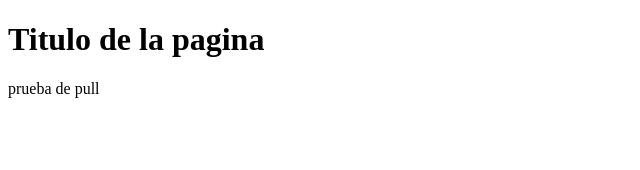
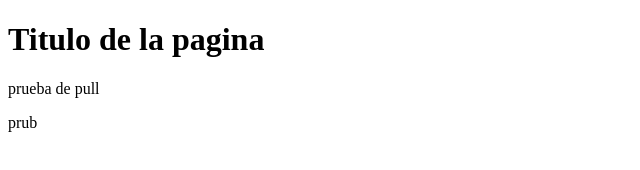
Before and after one commit to martinSchenone/git-2, a plain HTML site: page index.html in a window 1280 px wide. Shown: the full height of the page, 0-640 px from the left. Drawn offline with Linux system fonts and the light colour scheme.

Commit message:
Update index.html

```diff
--- a/index.html
+++ b/index.html
@@ -8,5 +8,6 @@
 <body>
     <h1>Titulo de la pagina</h1>
     <p>prueba de pull</p>
+    <p>prub</p>
 </body>
 </html>
```
